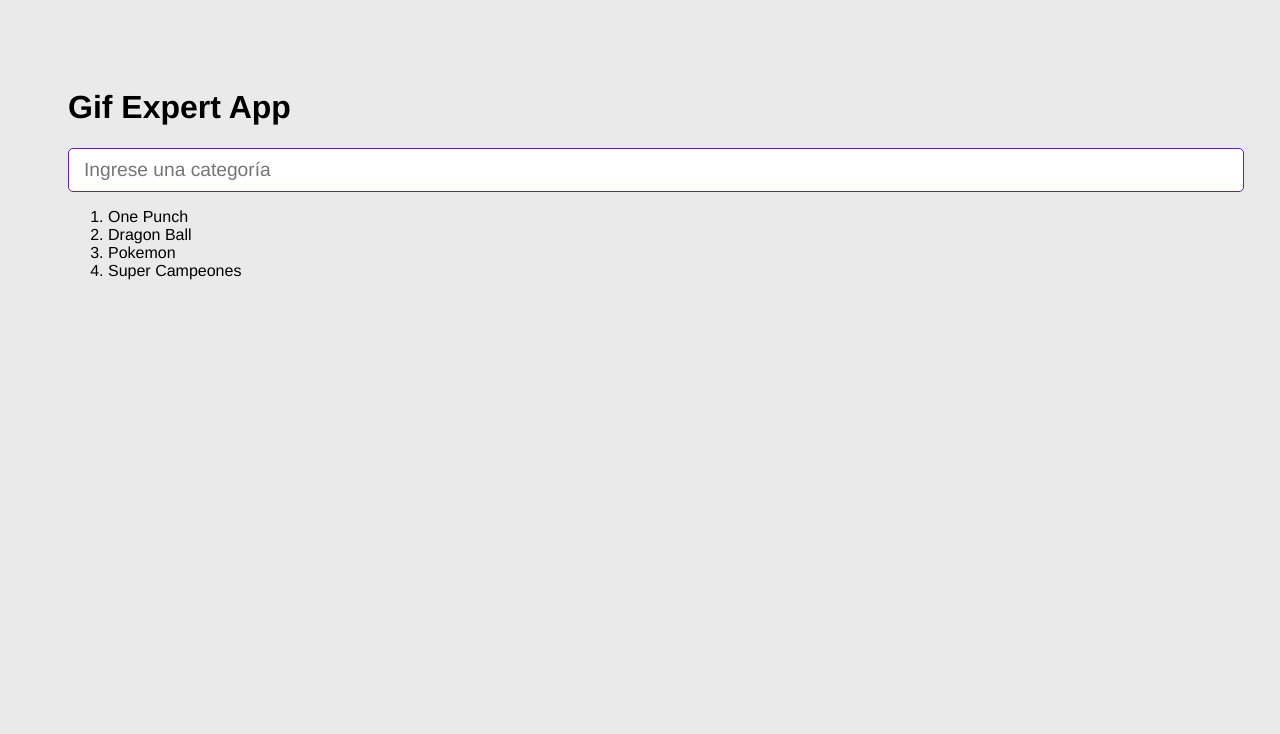
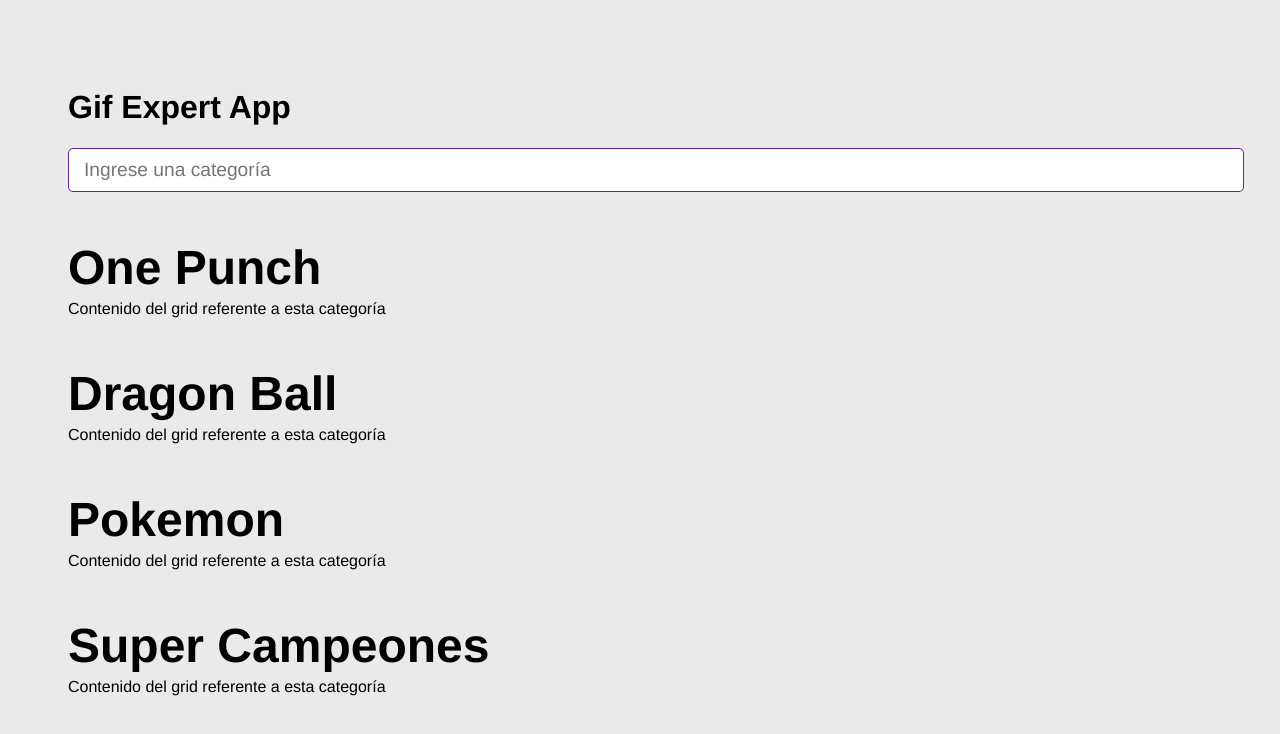
Before and after one commit to alejandro-gonzalez-reyes/react-gif-expert-app, a React (Vite) app: page / in a window 1280 px wide. Shown: the top 734 px of the page. Built offline with nearby package versions, Linux system fonts and the light colour scheme.

Commit message:
componente GifGrid

```diff
--- a/src/GifExpertApp.jsx
+++ b/src/GifExpertApp.jsx
@@ -1,5 +1,6 @@
 import { useState } from "react";
 import { AddCategory } from "./components/AddCategory";
+import { GifGrid } from "./components/GifGrid";
 
 export const GifExpertApp = () => {
   // Siempre que se desee cambiar parte del contenido del HTML de forma dinámica, se debe pensar en el estado interno del componente
@@ -36,16 +37,16 @@
       <AddCategory onNewCategory={onAddCategory} />
 
       {/* Listado de Gifs relacionados con la búsqueda */}
-      <ol>
-        {/*
+
+      {/*
         Iterar el contenido de nuestro estado de categorías e imprimirlas en pantalla.
         Es importante que para cada elemento, se le asigne un key, el cuál sirve como variable de control para que React tenga conocimiento que elemento entra y se destruye
         React recomienda no usar el index que nos ofrece el map por cada elemento iterado como key, ya que al salir o eliminar un elemento de ese arreglo los indices de los elmentos se ajustan en -1, lo que puede llevar a errores al momento de renderizar el componente (si se elimina el elemento con índice 0, este sale, pero el elemento que tenía índice 1 ahora pasa a ser 0)
         */}
-        {categories.map((category, index) => (
-          <li key={category}>{category}</li>
-        ))}
-      </ol>
+      {categories.map((category, index) => (
+        // Usar el componente encargado de mostrar el titular de categoría y su respectivo grid de gifs
+        <GifGrid key={category} category={category} />
+      ))}
     </>
   );
 };
--- /dev/null
+++ b/src/components/GifGrid.jsx
@@ -0,0 +1,8 @@
+export const GifGrid = ({ category }) => {
+  return (
+    <section>
+      <h3>{category}</h3>
+      <div>Contenido del grid referente a esta categoría</div>
+    </section>
+  );
+};
```
